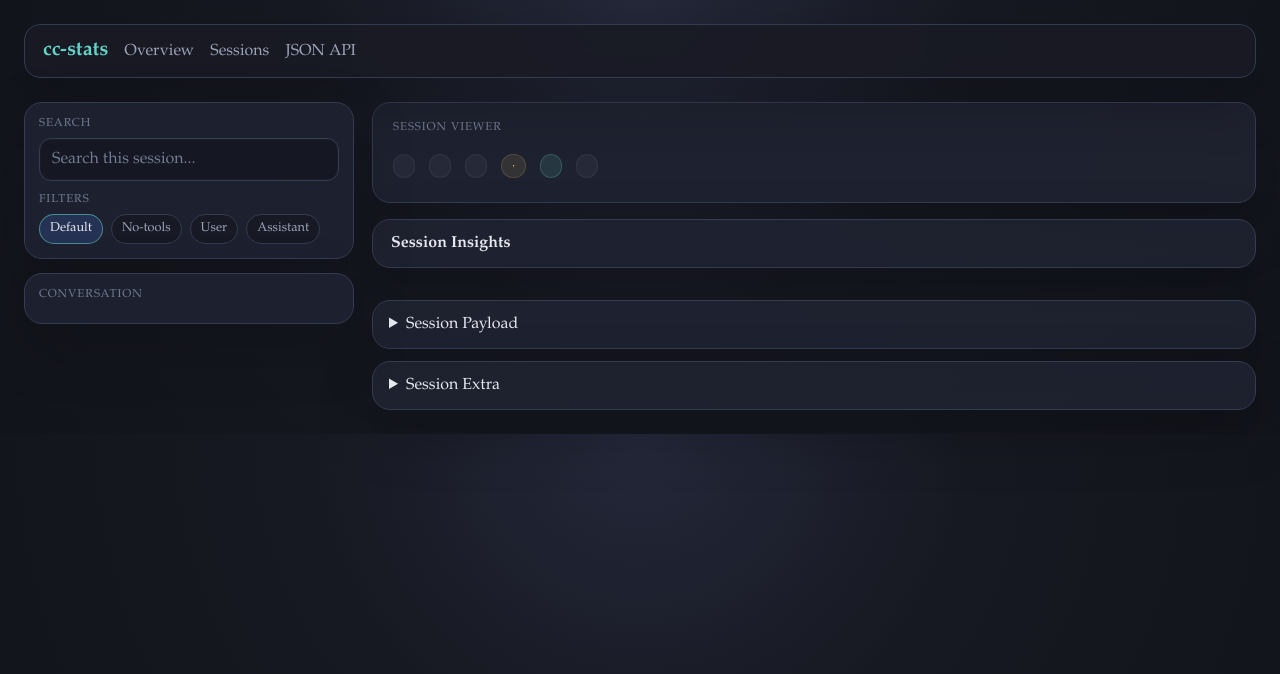
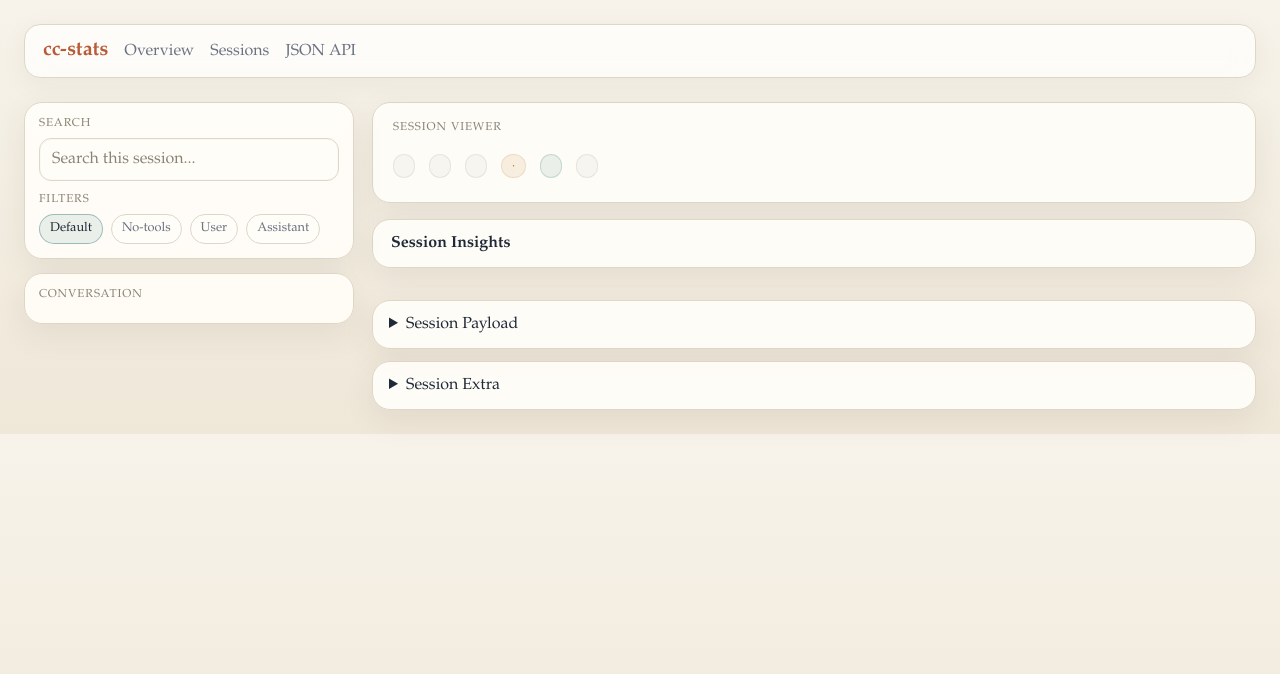
Before and after one commit to JoJoJoinme/cc-stats, a FastAPI app: template src/cc_stats/server/templates/session_detail.html in a window 1280 px wide. Shown: the top 674 px of the page. Run offline with FastAPI, Linux system fonts and the light colour scheme; the template is opened without the code that fills it, so the values that code supplies are empty.

Commit message:
Polish session detail filtering and warm viewer theme

```diff
--- a/src/cc_stats/server/templates/index.html
+++ b/src/cc_stats/server/templates/index.html
@@ -248,7 +248,7 @@
   <div class="card">
     <h2>Strong Cases</h2>
     {% for item in insights.strong_cases %}
-      <div style="padding:12px 0; border-bottom:1px solid #ded6c6;">
+      <div style="padding:12px 0; border-bottom:1px solid var(--line);">
         <div class="eyebrow">{{ item.user_id }} · {{ item.work_pattern_label }} · score {{ item.quality_score }}</div>
         <div><a href="/sessions/{{ item.session_id }}">{{ item.case_title }}</a></div>
         <div class="muted small">{{ item.tool_path_text }}</div>
@@ -258,7 +258,7 @@
   <div class="card">
     <h2>Needs Review Cases</h2>
     {% for item in insights.needs_review_cases %}
-      <div style="padding:12px 0; border-bottom:1px solid #ded6c6;">
+      <div style="padding:12px 0; border-bottom:1px solid var(--line);">
         <div class="eyebrow">{{ item.user_id }} · {{ item.outcome_status }} · score {{ item.quality_score }}</div>
         <div><a href="/sessions/{{ item.session_id }}">{{ item.case_title }}</a></div>
         <div class="muted small">{{ item.tool_path_text }}</div>
--- a/src/cc_stats/server/templates/session_detail.html
+++ b/src/cc_stats/server/templates/session_detail.html
@@ -2,38 +2,38 @@
 {% block content %}
 <style>
   :root {
-    --viewer-bg: #171922;
-    --viewer-panel: #1f2230;
-    --viewer-panel-soft: #252938;
-    --viewer-panel-muted: #2c3142;
-    --viewer-border: #353b51;
-    --viewer-border-strong: #4f88ff;
-    --viewer-text: #e6e8ef;
-    --viewer-muted: #9aa3b8;
-    --viewer-dim: #727b92;
-    --viewer-accent: #63d3c7;
-    --viewer-accent-soft: rgba(99, 211, 199, 0.12);
-    --viewer-user: #3a3340;
-    --viewer-user-border: #5b5064;
-    --viewer-code: #121520;
-    --viewer-success: #8fd18a;
-    --viewer-warn: #f3c96b;
-    --viewer-danger: #ef8a8a;
+    --viewer-bg: #f3efe6;
+    --viewer-panel: rgba(255, 253, 248, 0.94);
+    --viewer-panel-soft: #f7f1e5;
+    --viewer-panel-muted: #efe6d7;
+    --viewer-border: #ded6c6;
+    --viewer-border-strong: #8da59b;
+    --viewer-text: #1f2937;
+    --viewer-muted: #6b7280;
+    --viewer-dim: #8a8376;
+    --viewer-accent: #045d5d;
+    --viewer-accent-soft: rgba(4, 93, 93, 0.08);
+    --viewer-user: #fbf8f2;
+    --viewer-user-border: #d8cfbe;
+    --viewer-code: #f8f4ec;
+    --viewer-success: #2f855a;
+    --viewer-warn: #b7791f;
+    --viewer-danger: #b85c38;
   }
   body {
-    background: radial-gradient(circle at top, #24283a 0%, #171922 42%, #12141b 100%);
+    background: linear-gradient(180deg, #f7f3ea 0%, #efe7d8 100%);
     color: var(--viewer-text);
   }
   .wrap {
     max-width: 1600px;
   }
   .nav {
-    background: rgba(25, 27, 36, 0.92);
+    background: rgba(255, 255, 255, 0.72);
     border-color: var(--viewer-border);
-    box-shadow: 0 20px 60px rgba(0, 0, 0, 0.22);
+    box-shadow: 0 6px 28px rgba(38, 34, 25, 0.05);
   }
   .brand {
-    color: var(--viewer-accent);
+    color: #b85c38;
   }
   .nav a {
     color: var(--viewer-muted);
@@ -54,10 +54,10 @@
   .viewer-card,
   .turn-block,
   .raw-block {
-    background: rgba(31, 34, 48, 0.92);
+    background: var(--viewer-panel);
     border: 1px solid var(--viewer-border);
     border-radius: 18px;
-    box-shadow: 0 22px 60px rgba(0, 0, 0, 0.22);
+    box-shadow: 0 10px 32px rgba(61, 52, 37, 0.08);
   }
   .sidebar-card {
     padding: 14px;
@@ -78,10 +78,10 @@
     width: 100%;
     border-radius: 12px;
     border: 1px solid var(--viewer-border);
-    background: #151823;
+    background: #fffdf8;
     color: var(--viewer-text);
     padding: 11px 12px;
-    box-shadow: inset 0 0 0 1px rgba(255, 255, 255, 0.02);
+    box-shadow: inset 0 0 0 1px rgba(31, 41, 55, 0.02);
   }
   .sidebar-search input::placeholder,
   .toolbar-search input::placeholder {
@@ -96,14 +96,14 @@
     width: auto;
     border-radius: 999px;
     border: 1px solid var(--viewer-border);
-    background: #171a25;
+    background: #fffdf8;
     color: var(--viewer-muted);
     padding: 6px 10px;
     font-size: 0.8rem;
   }
   .filter-btn.active {
-    background: rgba(79, 136, 255, 0.18);
-    border-color: rgba(99, 211, 199, 0.55);
+    background: var(--viewer-accent-soft);
+    border-color: rgba(4, 93, 93, 0.35);
     color: var(--viewer-text);
   }
   .turn-nav {
@@ -218,32 +218,32 @@
     gap: 4px;
     padding: 4px 10px;
     border-radius: 999px;
-    border: 1px solid rgba(255, 255, 255, 0.05);
-    background: rgba(255, 255, 255, 0.04);
+    border: 1px solid rgba(31, 41, 55, 0.08);
+    background: rgba(31, 41, 55, 0.03);
     color: var(--viewer-muted);
     font-size: 0.78rem;
     margin-right: 6px;
     margin-bottom: 6px;
   }
   .pill.strong {
-    background: rgba(143, 209, 138, 0.12);
+    background: rgba(47, 133, 90, 0.1);
     color: var(--viewer-success);
-    border-color: rgba(143, 209, 138, 0.18);
+    border-color: rgba(47, 133, 90, 0.16);
   }
   .pill.mixed {
-    background: rgba(243, 201, 107, 0.1);
+    background: rgba(183, 121, 31, 0.1);
     color: var(--viewer-warn);
-    border-color: rgba(243, 201, 107, 0.16);
+    border-color: rgba(183, 121, 31, 0.16);
   }
   .pill.needs-review {
-    background: rgba(239, 138, 138, 0.12);
+    background: rgba(184, 92, 56, 0.12);
     color: var(--viewer-danger);
-    border-color: rgba(239, 138, 138, 0.2);
+    border-color: rgba(184, 92, 56, 0.18);
   }
   .pill.outcome {
-    background: rgba(99, 211, 199, 0.12);
+    background: var(--viewer-accent-soft);
     color: var(--viewer-accent);
-    border-color: rgba(99, 211, 199, 0.2);
+    border-color: rgba(4, 93, 93, 0.16);
   }
   .viewer-summary {
     padding: 0;
@@ -814,9 +814,15 @@
 <script>
   (function () {
     var blocks = Array.prototype.slice.call(document.querySelectorAll('.turn-block'));
+    var links = Array.prototype.slice.call(document.querySelectorAll('.turn-link'));
     var searchInput = document.getElementById('turn-search');
     var buttons = Array.prototype.slice.call(document.querySelectorAll('.filter-btn'));
     var mode = 'all';
+    var linkByAnchor = {};
+
+    links.forEach(function (link) {
+      linkByAnchor[link.getAttribute('data-anchor')] = link;
+    });
 
     function setMode(nextMode) {
       mode = nextMode;
@@ -840,6 +846,9 @@
         if (mode === 'no-tools' && hasTools) visible = false;
 
         block.style.display = visible ? '' : 'none';
+        if (linkByAnchor[block.id]) {
+          linkByAnchor[block.id].style.display = visible ? '' : 'none';
+        }
 
         Array.prototype.slice.call(block.querySelectorAll('[data-role="user"]')).forEach(function (node) {
           node.style.display = mode === 'assistant' ? 'none' : '';
--- a/src/cc_stats/server/templates/user_detail.html
+++ b/src/cc_stats/server/templates/user_detail.html
@@ -75,7 +75,7 @@
   <div class="card">
     <h2>Strong Cases</h2>
     {% for item in patterns.strong_cases %}
-      <div style="padding:12px 0; border-bottom:1px solid #ded6c6;">
+      <div style="padding:12px 0; border-bottom:1px solid var(--line);">
         <div class="eyebrow">{{ item.work_pattern_label }} · score {{ item.quality_score }}</div>
         <div><a href="/sessions/{{ item.session_id }}">{{ item.case_title }}</a></div>
         <div class="muted small">{{ item.tool_path_text }}</div>
@@ -85,7 +85,7 @@
   <div class="card">
     <h2>Needs Review</h2>
     {% for item in patterns.needs_review_cases %}
-      <div style="padding:12px 0; border-bottom:1px solid #ded6c6;">
+      <div style="padding:12px 0; border-bottom:1px solid var(--line);">
         <div class="eyebrow">{{ item.outcome_status }} · score {{ item.quality_score }}</div>
         <div><a href="/sessions/{{ item.session_id }}">{{ item.case_title }}</a></div>
         <div class="muted small">{{ item.tool_path_text }}</div>
```
Also changed, not shown: other parts of src/cc_stats/server/templates/session_detail.html (+23 -23 lines).
